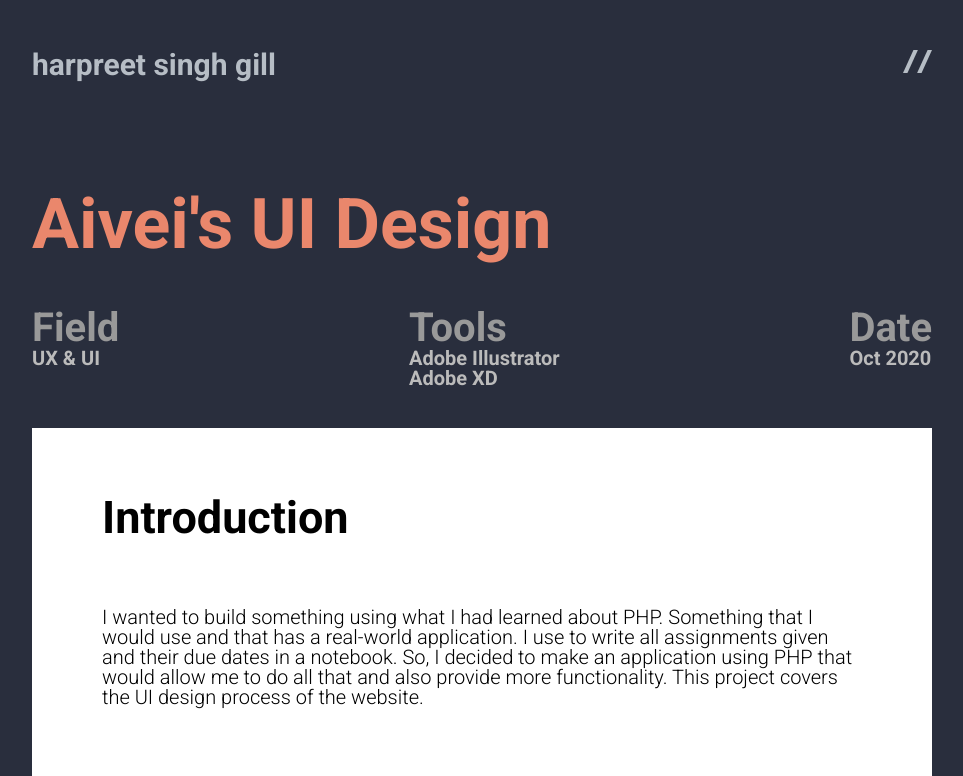
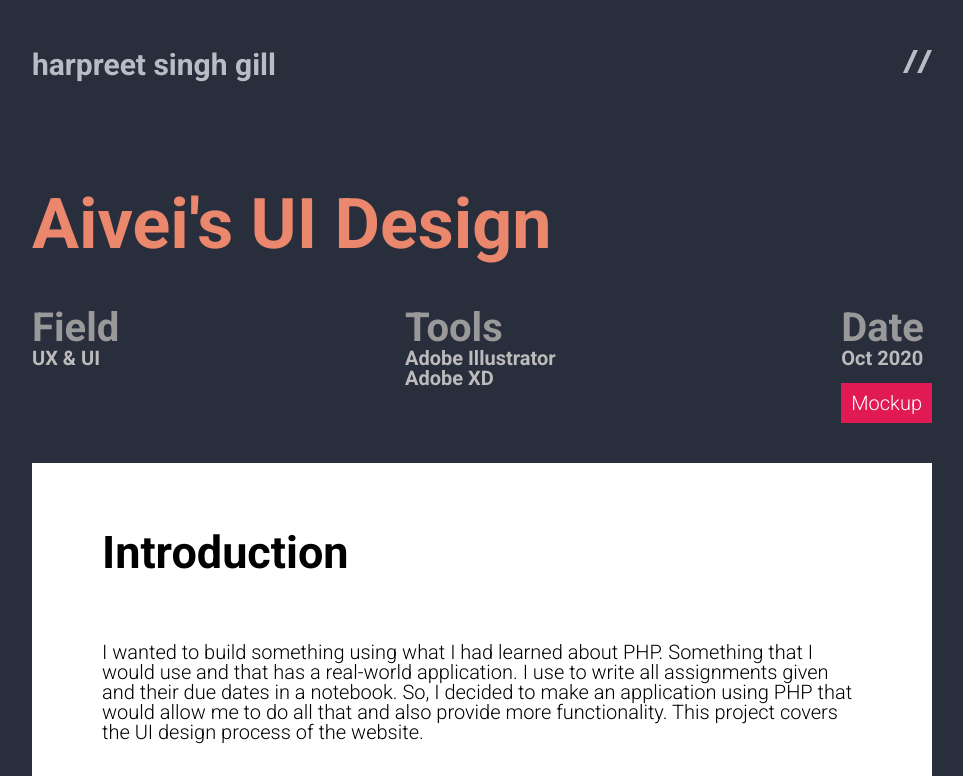
Before and after one commit to harpreetsgill/portfolio, a PHP site: page /projects/ux-ui/aivei-ui-design.html in a window 1280 px wide. Shown: the top 776 px of the page, without its empty margins (158-1121 px from the left). Run offline with PHP 8.4, Linux system fonts and the light colour scheme.

Commit message:
#3 Added Final Version link on top
- Created a class to style the link
- Projects with external final result links open up in a new tab
- Projects with the final result on the same  page scrolls towards the bottom where the final result is

```diff
--- a/css/styles.css
+++ b/css/styles.css
@@ -312,6 +312,21 @@ p.proj-step-copy {
 	background-color: #b60f40;
 }
 
+.live-btn-top {
+	margin-top: 15px;
+	display: block;
+	background-color: #e11a54;
+	padding: 10px;
+	color: #fff;
+	font-size: 20px;
+	text-align: center;
+}
+
+.live-btn-top:hover {
+	background: #3e4457;
+	color: #fff;
+}
+
 
 /* About text */
 #about-text p {
--- a/projects/graphic-design/animal-poaching-posters.html
+++ b/projects/graphic-design/animal-poaching-posters.html
@@ -90,6 +90,8 @@
 					<div class="proj-info-tab">
 						<h2 class="proj-info-head">Date</h2>
 						<h3 class="proj-info-detail">Dec 2019</h3>
+
+						<a class="live-btn-top" href="#nav-result">Result</a>
 					</div>
 				</div>
 
@@ -149,7 +151,7 @@
 				</div>
 
 				<!-- The Final Design -->
-				<div class="proj-card-long">
+				<div id="nav-result" class="proj-card-long">
 					<div class="proj-card-long-images" style="padding: 20px 0;">
 						<div class="proj-card-long-indiv-img">
 							<a href="../../images/animal-poaching/ap1.jpg"><img style="width: 220px;" src="../../images/animal-poaching/ap1.jpg" alt="A Rhinoceros horn's silhouette bleeding against the text biography of a deceased journalist."></a>
--- a/projects/graphic-design/exotic-animals-exhibition-posters.html
+++ b/projects/graphic-design/exotic-animals-exhibition-posters.html
@@ -90,6 +90,8 @@
 					<div class="proj-info-tab">
 						<h2 class="proj-info-head">Date</h2>
 						<h3 class="proj-info-detail">Dec 2019</h3>
+
+						<a class="live-btn-top" href="#nav-result">Result</a>
 					</div>
 				</div>
 
@@ -147,7 +149,7 @@
 				</div>
 
 				<!-- The Final Design -->
-				<div class="proj-card-long">
+				<div id="nav-result" class="proj-card-long">
 					<div class="proj-card-long-images" style="padding: 20px 0;">
 						<div class="proj-card-long-indiv-img">
 							<a href="../../images/exotic-animals/2.jpg"><img style="width: 220px;" src="../../images/exotic-animals/2.jpg" alt="A bandaged Pink Octopus' tentacles coming out of the grid."></a>
--- a/projects/graphic-design/flat-city-illustrations.html
+++ b/projects/graphic-design/flat-city-illustrations.html
@@ -89,6 +89,8 @@
 					<div class="proj-info-tab">
 						<h2 class="proj-info-head">Date</h2>
 						<h3 class="proj-info-detail">June 2020</h3>
+
+						<a class="live-btn-top" href="#nav-result">Result</a>
 					</div>
 				</div>
 
@@ -131,7 +133,7 @@
 				</div>
 
 				<!-- The Final Design -->
-				<div class="proj-card-long">
+				<div id="nav-result" class="proj-card-long">
 					<div class="proj-card-long-images" style="padding: 30px 0;">
 						<div class="proj-card-long-indiv-img">
 							<a href="../../images/flat-city-illustrations/1.png"><img style="max-height: 270px;" src="../../images/flat-city-illustrations/1.png" alt="Buildings in a favela."></a>
--- a/projects/graphic-design/link-magazine-redesign.html
+++ b/projects/graphic-design/link-magazine-redesign.html
@@ -90,6 +90,8 @@
 					<div class="proj-info-tab">
 						<h2 class="proj-info-head">Date</h2>
 						<h3 class="proj-info-detail">Nov 2019</h3>
+
+						<a class="live-btn-top" href="redesigned-link-magazine.pdf" target="_blank">PDF</a>
 					</div>
 				</div>
 
--- a/projects/graphic-design/stearman-point-brewery-branding.html
+++ b/projects/graphic-design/stearman-point-brewery-branding.html
@@ -91,6 +91,8 @@
 					<div class="proj-info-tab">
 						<h2 class="proj-info-head">Date</h2>
 						<h3 class="proj-info-detail">June 2020</h3>
+
+						<a class="live-btn-top" href="#nav-result">Result</a>
 					</div>
 				</div>
 
@@ -220,7 +222,7 @@
 				</div>
 
 				<!-- Poster -->
-				<div class="proj-card">
+				<div id="nav-result" class="proj-card">
 					<div class="proj-card-image">
 						<img src="../../images/stearman-point-brewery-branding/poster.png" alt="Waves hitting a beer can in an advertisement poster.">
 					</div>
--- a/projects/graphic-design/the-spaghetti-factory-branding.html
+++ b/projects/graphic-design/the-spaghetti-factory-branding.html
@@ -89,6 +89,8 @@
 					<div class="proj-info-tab">
 						<h2 class="proj-info-head">Date</h2>
 						<h3 class="proj-info-detail">Mar 2020</h3>
+
+						<a class="live-btn-top" href="#nav-result">Result</a>
 					</div>
 				</div>
 
@@ -179,7 +181,7 @@
 				</div>
 
 				<!-- Coloured Logo -->
-				<div class="proj-only-image" style="margin-bottom: 30px;">
+				<div id="nav-result" class="proj-only-image" style="margin-bottom: 30px;">
 					<img src="../../images/the-spaghetti-factory/logo.gif" alt="Logo design of The Spaghetti Factory.">
 				</div>
 
--- a/projects/ux-ui/aivei-ui-design.html
+++ b/projects/ux-ui/aivei-ui-design.html
@@ -89,6 +89,8 @@
 					<div class="proj-info-tab">
 						<h2 class="proj-info-head">Date</h2>
 						<h3 class="proj-info-detail">Oct 2020</h3>
+
+						<a class="live-btn-top" href="#nav-result">Mockup</a>
 					</div>
 				</div>
 
@@ -179,7 +181,7 @@
 					</div>
 
 					<!-- Mockups -->
-					<div class="proj-card-long-desc" style="background: #fff;">
+					<div id="nav-result" class="proj-card-long-desc" style="background: #fff;">
 						<h2 class="proj-step-head" style="color:#000;">Mockups</h2>
 						<p class="proj-step-copy" style="color:#000;">
 							Based on the wireframes and the style, I developed mockups of three pages - the landing page which has the login and signup form, the main dashboard where all the projects are listed, and the settings page which allows the user to change their name, username and password.
--- a/projects/ux-ui/vsff-case-study.html
+++ b/projects/ux-ui/vsff-case-study.html
@@ -90,6 +90,8 @@
 					<div class="proj-info-tab">
 						<h2 class="proj-info-head">Date</h2>
 						<h3 class="proj-info-detail">Mar 2020</h3>
+
+						<a class="live-btn-top" href="https://harpreet499726.invisionapp.com/public/share/WM1137NCTF/" target="_blank">Prototype</a>
 					</div>
 				</div>
 
--- a/projects/web-development/aivei-project-tracker.html
+++ b/projects/web-development/aivei-project-tracker.html
@@ -98,6 +98,8 @@
 					<div class="proj-info-tab">
 						<h2 class="proj-info-head">Date</h2>
 						<h3 class="proj-info-detail">Nov 2020</h3>
+
+						<a class="live-btn-top" href="project-tracker" target="_blank">Live</a>
 					</div>
                 </div>
 
--- a/projects/web-development/align-and-order-website.html
+++ b/projects/web-development/align-and-order-website.html
@@ -96,6 +96,8 @@
 					<div class="proj-info-tab">
 						<h2 class="proj-info-head">Date</h2>
 						<h3 class="proj-info-detail">Apr 2020</h3>
+
+						<a class="live-btn-top" href="align-and-order/index.html" target="_blank">Live</a>
 					</div>
 				</div>
 
--- a/projects/web-development/javascript-jquery-explainer.html
+++ b/projects/web-development/javascript-jquery-explainer.html
@@ -96,7 +96,9 @@
 
 					<div class="proj-info-tab">
 						<h2 class="proj-info-head">Date</h2>
-						<h3 class="proj-info-detail">Apr, 2020</h3>
+						<h3 class="proj-info-detail">Apr 2020</h3>
+
+						<a class="live-btn-top" href="js-jq-explainer/javascript.html" target="_blank">Live</a>
 					</div>
 				</div>
 
--- a/projects/web-development/noteapp.html
+++ b/projects/web-development/noteapp.html
@@ -97,6 +97,8 @@
 					<div class="proj-info-tab">
 						<h2 class="proj-info-head">Date</h2>
 						<h3 class="proj-info-detail">Oct 2020</h3>
+
+						<a class="live-btn-top" href="../noteapp/" target="_blank">Live</a>
 					</div>
 				</div>
 
--- a/projects/web-development/stearman-point-brewery-website.html
+++ b/projects/web-development/stearman-point-brewery-website.html
@@ -92,6 +92,8 @@
 					<div class="proj-info-tab">
 						<h2 class="proj-info-head">Date</h2>
 						<h3 class="proj-info-detail">Jul 2020</h3>
+
+						<a class="live-btn-top" href="stearman-point-brewery/index.html" target="_blank">Live</a>
 					</div>
 				</div>
 
```
